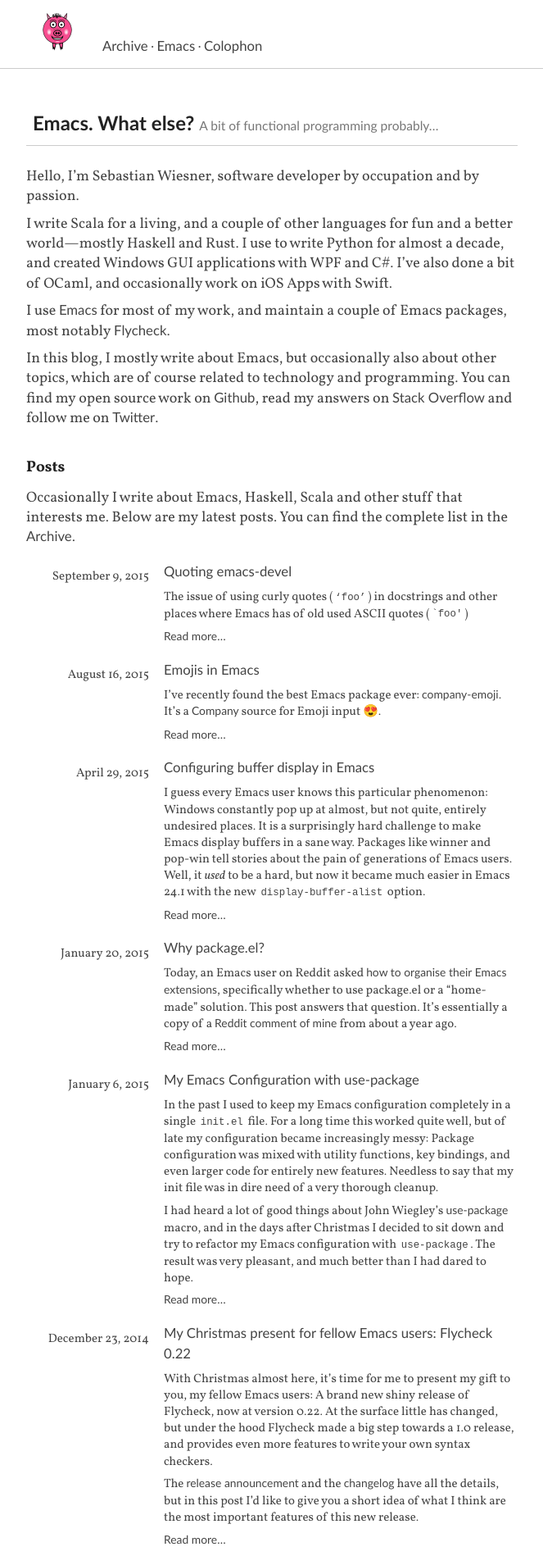
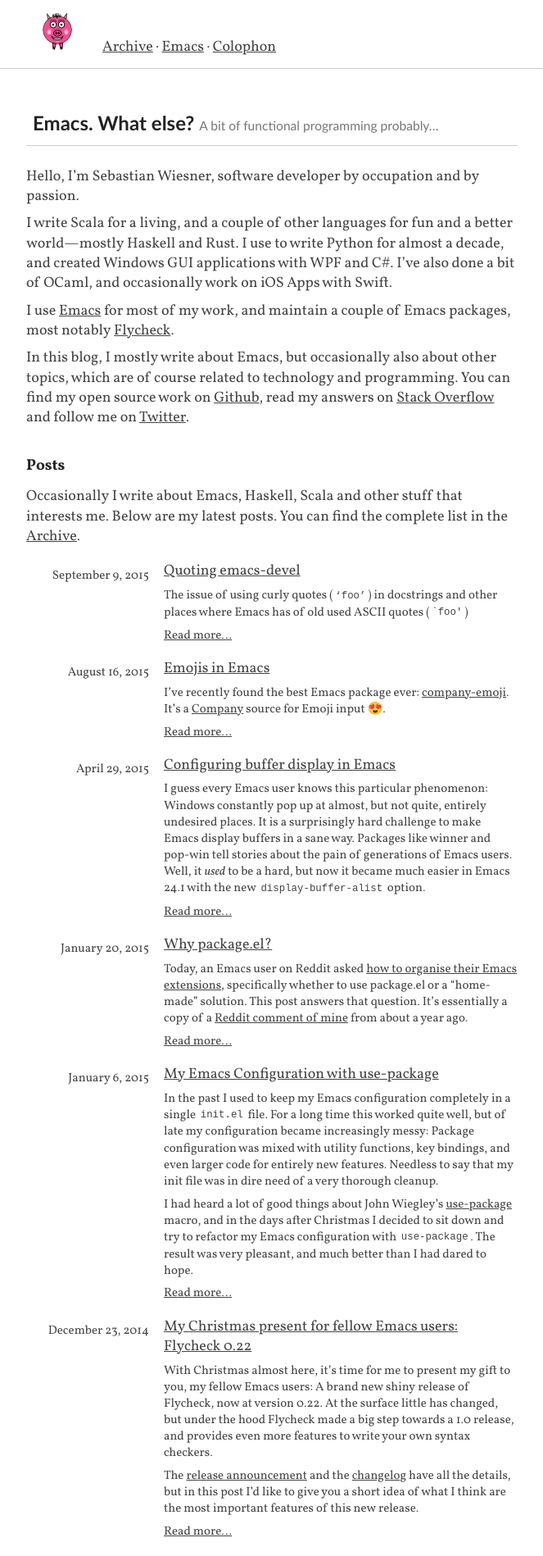
Before and after one commit to flooose/lunaryorn.github.io, a Jekyll site: the page built from index.md, in a window 1280 px wide. Shown: the top 1898 px of the page at 82% size, without its empty margins (308-971 px from the left). Built offline with Jekyll 4.4.1, drawn with Linux system fonts in a browser that asks for light colours; some web fonts are replaced; Markdown is read by kramdown in place of the engine named in the settings; comment, search, counter and statistics services are not loaded.

Commit message:
Use underline and serif font for links
Closes GH-8

```diff
--- a/_sass/main.scss
+++ b/_sass/main.scss
@@ -95,11 +95,8 @@
 }
 
 a {
-  // Sans serif for links
   color: $main-color;
-  font-family: $sans-font;
-  font-size: $sans-font-size;
-  text-decoration: none;
+  text-decoration: underline;
 }
 
 a:hover {
```
